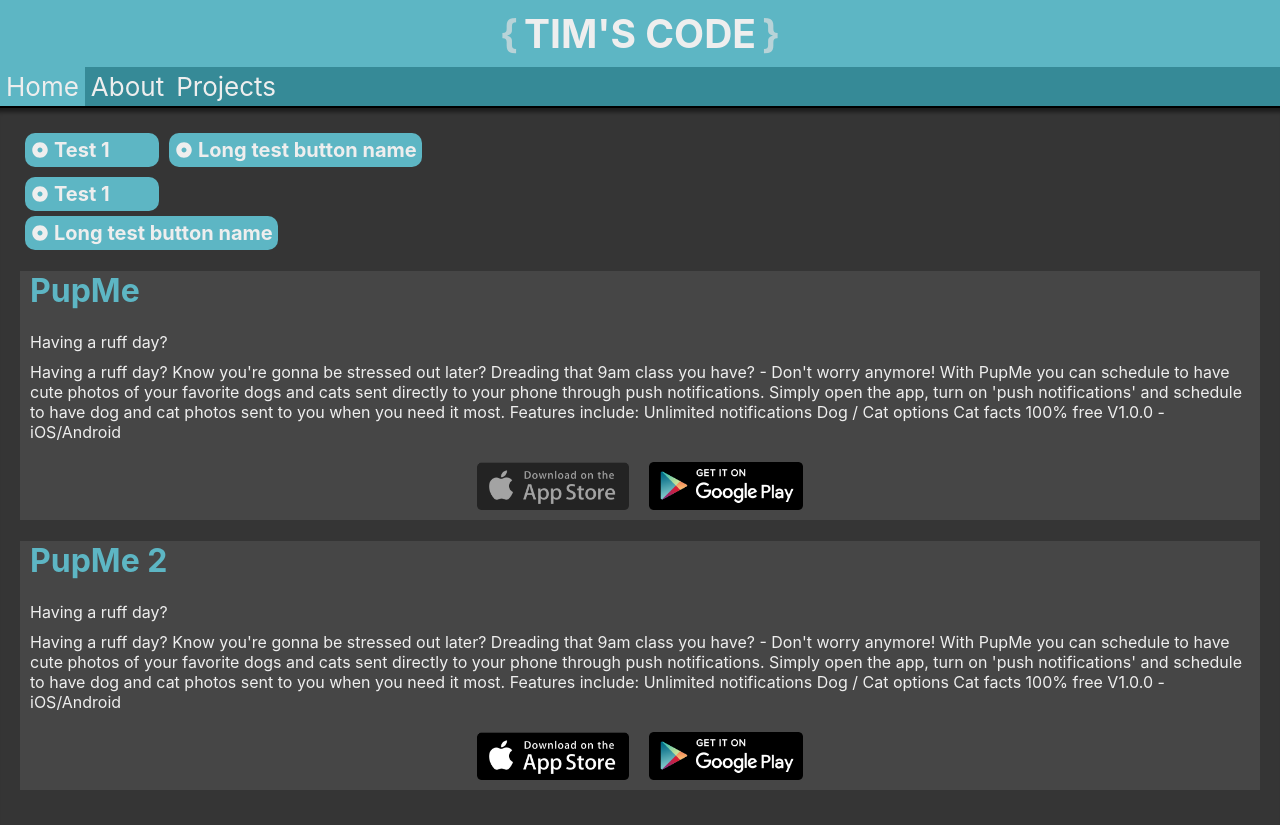
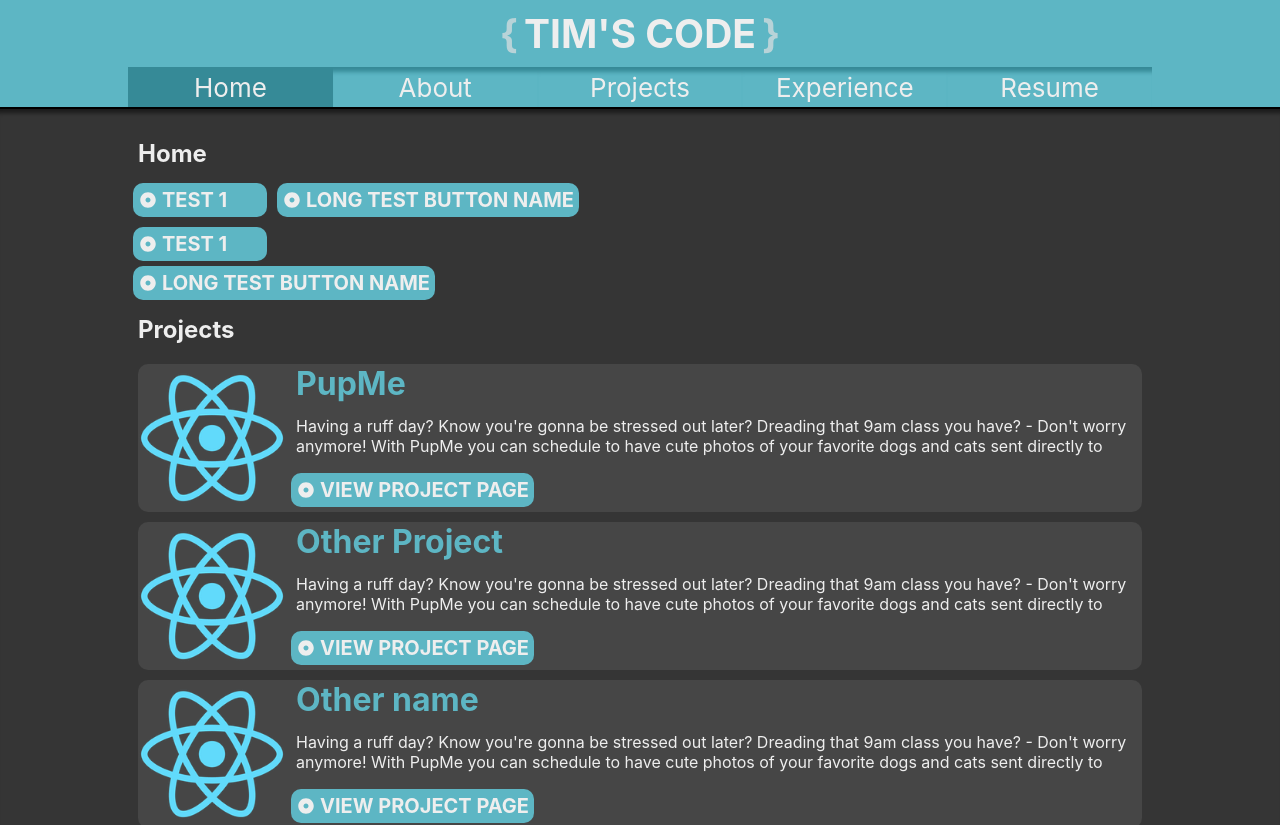
Before and after one commit to TimJAllen/Website, a React (Create React App) app: page / in a window 1280 px wide. Shown: the top 825 px of the page. Built offline with nearby package versions, Linux system fonts and the light colour scheme.

Commit message:
Updated Home page, added in PageList and ProjectPeak element, started setting up Link

```diff
--- a/src/App.js
+++ b/src/App.js
@@ -1,7 +1,7 @@
 import React, { Component } from 'react';
 import { BrowserRouter as Router, Route, Link, withRouter } from 'react-router-dom';
 import { Header, Footer } from './components/layout';
-import { Home, About } from './components/pages';
+import { Home, About, ProjectList } from './components/pages';
 import './components/styles/App.scss';
 import data from './statics/site_content.json';
 
@@ -19,6 +19,7 @@ class App extends Component {
 						<Route exact path='/' render={(props) => <Home {...props} data={data} />} />
 						<Route path='/about' render={(props) => <About {...props} data={data.about} />} />
 						<Route path='/topics' render={(props) => <Topics {...props} data={data} />} />
+						<Route path='/projects' render={(props) => <ProjectList {...props} data={data} />} />
 					</div>
 
 					<Footer />
--- a/src/components/layout/Header.js
+++ b/src/components/layout/Header.js
@@ -23,8 +23,18 @@ export class Header extends Component {
 						</Link>
 					</li>
 					<li>
-						<Link to='/topics' className='link'>
+						<Link to='/projects' className='link'>
 							Projects
+						</Link>
+					</li>
+					<li>
+						<Link to='/experience' className='link'>
+							Experience
+						</Link>
+					</li>
+					<li>
+						<Link to='/resume' className='link'>
+							Resume
 						</Link>
 					</li>
 				</ul>
--- a/src/components/pages/Home.js
+++ b/src/components/pages/Home.js
@@ -1,21 +1,21 @@
 import React, { Component } from 'react';
 import PropTypes from 'prop-types';
-import { TextButton } from './../prefabs';
-import { Project } from './';
+import { TextButton, ProjectPeak } from './../prefabs';
+import { ProjectList } from './';
 
 export class Home extends Component {
 	render() {
-		const { projects } = this.props.data;
+		const { data } = this.props;
 		return (
 			<div className='content'>
-				{/* <h2>Home</h2> */}
+				<h2>Home</h2>
 				<div style={{ display: 'flex', flexDirection: 'row' }}>
 					<TextButton text={'Test 1'} onClick={() => {}} />
 					<TextButton text={'Long test button name'} onClick={() => {}} />
 				</div>
 				<TextButton text={'Test 1'} onClick={() => {}} />
 				<TextButton text={'Long test button name'} onClick={() => {}} />
-				{projects.map((p) => <Project project={p} key={p.name} />)}
+				<ProjectList data={data} />
 			</div>
 		);
 	}
--- a/src/components/pages/Project.js
+++ b/src/components/pages/Project.js
@@ -4,10 +4,10 @@ import { AppStoreButton } from './../prefabs';
 
 export class Project extends Component {
 	render() {
-		const { name, description, fullDescription, links } = this.props.project;
+		const { displayName, description, fullDescription, links } = this.props.project;
 		const { appstore, playstore } = links;
 
-		const Title = () => (name ? <h1 className='title'>{name}</h1> : '');
+		const Title = () => (displayName ? <h1 className='title'>{displayName}</h1> : '');
 		const Description = () => (description ? <p>{description}</p> : '');
 		const FullDescription = () => (fullDescription ? <p>{fullDescription}</p> : '');
 		const Buttons = () =>
--- /dev/null
+++ b/src/components/pages/ProjectList.js
@@ -0,0 +1,21 @@
+import React, { Component } from 'react';
+import PropTypes from 'prop-types';
+import { ProjectPeak } from './../prefabs';
+
+export class Home extends Component {
+	render() {
+		const { data } = this.props;
+		return (
+			<div className='content'>
+				<h2>Projects</h2>
+				{data.projects.map((p) => <ProjectPeak project={p} key={p.name} />)}
+			</div>
+		);
+	}
+}
+
+Home.propTypes = {
+	data: PropTypes.object.isRequired
+};
+
+export default Home;
--- a/src/components/pages/index.js
+++ b/src/components/pages/index.js
@@ -1,5 +1,6 @@
 import About from './About';
 import Home from './Home';
 import Project from './Project';
+import ProjectList from './ProjectList';
 
-export { About, Home, Project };
+export { About, Home, Project, ProjectList };
--- /dev/null
+++ b/src/components/prefabs/ProjectPeak.js
@@ -0,0 +1,32 @@
+import React, { Component } from 'react';
+import PropTypes from 'prop-types';
+import { TextButton } from './../prefabs';
+import ImageSrc from './../../statics/images/logo192.png';
+
+export class ProjectPeak extends Component {
+	render() {
+		const { name, displayName, fullDescription } = this.props.project;
+
+		const Title = () => (displayName ? <h1 className='title'>{displayName}</h1> : '');
+		const FullDescription = () => (fullDescription ? <p className='description'>{fullDescription}</p> : '');
+		const Button = () => <TextButton text='View Project Page' link={`projects/${name}`} />;
+		const Image = () => <img src={ImageSrc} alt='' className='img' />;
+
+		return (
+			<div className='Project-Peak'>
+				<Image />
+				<div className='text-container'>
+					<Title />
+					<FullDescription />
+					<Button />
+				</div>
+			</div>
+		);
+	}
+}
+
+ProjectPeak.propTypes = {
+	project: PropTypes.object.isRequired
+};
+
+export default ProjectPeak;
--- a/src/components/prefabs/TextButton.js
+++ b/src/components/prefabs/TextButton.js
@@ -1,16 +1,26 @@
 import React, { Component } from 'react';
 import PropTypes from 'prop-types';
+import { Link } from 'react-router-dom';
 import { FaDotCircle } from 'react-icons/fa';
 
 export class TextButton extends Component {
+	// onClick = () => {
+	// 	const { link, onClick } = this.props;
+	// 	if (!!link) {
+	// 		//route
+	// 	} else {
+	// 		onClick();
+	// 	}
+	// };
+
 	render() {
-		const { text } = this.props;
+		const { text, link } = this.props;
 		return (
-			<div className='Button'>
+			<Link to={link} className='Button'>
 				<FaDotCircle className='icon' />
 				<div className='spacing' />
-				<div className='text'>{text}</div>
-			</div>
+				<div className='text'>{text.toUpperCase()}</div>
+			</Link>
 		);
 	}
 }
@@ -19,7 +29,8 @@ TextButton.propTypes = {
 	// icon: PropTypes.string,
 	// iconPosition: PropTypes.oneOf([ 'left', 'right' ]),
 	text: PropTypes.string.isRequired,
-	onClick: PropTypes.func.isRequired
+	onClick: PropTypes.func,
+	link: PropTypes.string
 };
 
 export default TextButton;
--- a/src/components/prefabs/index.js
+++ b/src/components/prefabs/index.js
@@ -1,4 +1,5 @@
 import TextButton from './TextButton';
 import AppStoreButton from './AppStoreButton';
+import ProjectPeak from './ProjectPeak';
 
-export { TextButton, AppStoreButton };
+export { TextButton, AppStoreButton, ProjectPeak };
--- a/src/components/styles/App.scss
+++ b/src/components/styles/App.scss
@@ -25,6 +25,7 @@ p {
 //#################### HEADER ####################
 .Header {
 	// height: $header-height;
+	padding: 0 $content-vertical-spacing;
 	background-color: $primary-color;
 	display: flex;
 	flex-direction: column;
@@ -75,15 +76,19 @@ p {
 		list-style-type: none;
 		margin: 0;
 		padding: 0;
-		overflow: hidden;
-		background-color: $primary-color-highlighted;
+		display: flex;
+		flex-direction: row;
+		background-color: $primary-color;
 		width: 100%;
+		border-top: solid 1px $primary-color-highlighted;
 
 		li {
 			float: left;
 			flex: 1;
 			display: flex;
-			flex-direction: row;
+			-webkit-box-shadow: inset 0 8px 4px -4px $primary-color-highlighted;
+			-moz-box-shadow: inset 0 8px 4px -4px $primary-color-highlighted;
+			box-shadow: inset 0 8px 4px -4px $primary-color-highlighted;
 
 			.link {
 				display: inline-block;
@@ -94,20 +99,21 @@ p {
 				flex: 1;
 
 				&:hover {
-					background-color: $background-color;
+					background-color: $primary-color-highlighted;
 				}
 			}
 		}
 	}
 
 	.active {
-		background-color: $primary-color;
+		background-color: $primary-color-highlighted;
 	}
 }
 
 //#################### PAGE CONTENT ####################
 .Page {
-	padding: $content-spacing;
+	// padding: $content-spacing;
+	padding: $content-spacing $content-vertical-spacing;
 	min-height: $page-height;
 	background-color: $background-color;
 	color: $text;
@@ -157,7 +163,7 @@ p {
 	display: flex;
 	flex-direction: column;
 	justify-content: space-around;
-	padding: 4px;
+	padding: 4px $content-vertical-spacing;
 
 	p {
 		text-align: center;
@@ -173,11 +179,13 @@ p {
 	flex-direction: row;
 	padding: $button-padding;
 	margin: $button-padding;
-	border-radius: 10px;
+	border: 0px;
+	border-radius: $border-radius;
 	background: $primary-color;
 	align-items: center;
 	justify-content: flex-start;
 	width: fit-content;
+	text-decoration: none;
 
 	.icon {
 		width: 20px;
@@ -208,11 +216,39 @@ p {
 	width: auto;
 	height: 48px;
 	margin: 10px;
-	// -webkit-filter: grayscale(100%);
-	// filter: grayscale(100%);
+}
 
-	// &:hover {
-	// 	-webkit-filter: grayscale(0%);
-	// 	filter: grayscale(0%);
-	// }
+.Project-Peak {
+	height: 148px;
+	display: flex;
+	flex-direction: row;
+	background-color: $background-color-light;
+	margin: 10px;
+	max-width: 100%;
+	border-radius: $border-radius;
+
+	img {
+		float: left;
+		height: 100%;
+		width: auto;
+	}
+
+	.text-container {
+		flex: 1;
+		// align-items: center;
+		display: flex;
+		flex-direction: column;
+
+		.title {
+			margin: 0px 10px;
+			flex: 1;
+			// text-align: center;
+		}
+
+		.description {
+			flex: 1;
+			overflow: hidden;
+			text-overflow: ellipsis;
+		}
+	}
 }
--- a/src/components/styles/globals.scss
+++ b/src/components/styles/globals.scss
@@ -10,9 +10,11 @@ $text: #eee;
 $text-unfocused: #e0e0e0b0;
 
 $button-padding: 5px;
+$border-radius: 10px;
 
 $header-height: 100px;
 // $footer-height: 40px;
 $page-height: calc(100vh - 100px);
 
 $content-spacing: 20px;
+$content-vertical-spacing: calc(calc(100vw - 1024px) / 2);
--- a/src/statics/site_content.json
+++ b/src/statics/site_content.json
@@ -1,7 +1,7 @@
 {
 	"projects": [
 		{
-			"name": "PupMe",
+			"name": "pupme",
 			"displayName": "PupMe",
 			"description": "Having a ruff day?",
 			"fullDescription": "Having a ruff day? Know you're gonna be stressed out later? Dreading that 9am class you have? - Don't worry anymore! With PupMe you can schedule to have cute photos of your favorite dogs and cats sent directly to your phone through push notifications.\nSimply open the app, turn on 'push notifications' and schedule to have dog and cat photos sent to you when you need it most.\nFeatures include:\nUnlimited notifications\nDog / Cat options\nCat facts\n100% free\nV1.0.0 - iOS/Android",
@@ -29,8 +29,64 @@
 			]
 		},
 		{
-			"name": "PupMe 2",
-			"displayName": "PupMe",
+			"name": "other1",
+			"displayName": "Other Project",
+			"description": "Having a ruff day?",
+			"fullDescription": "Having a ruff day? Know you're gonna be stressed out later? Dreading that 9am class you have? - Don't worry anymore! With PupMe you can schedule to have cute photos of your favorite dogs and cats sent directly to your phone through push notifications.\nSimply open the app, turn on 'push notifications' and schedule to have dog and cat photos sent to you when you need it most.\nFeatures include:\nUnlimited notifications\nDog / Cat options\nCat facts\n100% free\nV1.0.0 - iOS/Android",
+			"links": {
+				"appstore": {
+					"available": true,
+					"link": "google.com"
+				},
+				"playstore": {
+					"available": true,
+					"link": "google.com"
+				},
+				"website": "google.com"
+			},
+			"images": "",
+			"content": [
+				{
+					"title": "PupMe",
+					"text": "Having a ruff day?"
+				},
+				{
+					"title": "PupMe",
+					"text": "Having a ruff day?"
+				}
+			]
+		},
+		{
+			"name": "other2",
+			"displayName": "Other name",
+			"description": "Having a ruff day?",
+			"fullDescription": "Having a ruff day? Know you're gonna be stressed out later? Dreading that 9am class you have? - Don't worry anymore! With PupMe you can schedule to have cute photos of your favorite dogs and cats sent directly to your phone through push notifications.\nSimply open the app, turn on 'push notifications' and schedule to have dog and cat photos sent to you when you need it most.\nFeatures include:\nUnlimited notifications\nDog / Cat options\nCat facts\n100% free\nV1.0.0 - iOS/Android",
+			"links": {
+				"appstore": {
+					"available": true,
+					"link": "google.com"
+				},
+				"playstore": {
+					"available": true,
+					"link": "google.com"
+				},
+				"website": "google.com"
+			},
+			"images": "",
+			"content": [
+				{
+					"title": "PupMe",
+					"text": "Having a ruff day?"
+				},
+				{
+					"title": "PupMe",
+					"text": "Having a ruff day?"
+				}
+			]
+		},
+		{
+			"name": "another",
+			"displayName": "somethin",
 			"description": "Having a ruff day?",
 			"fullDescription": "Having a ruff day? Know you're gonna be stressed out later? Dreading that 9am class you have? - Don't worry anymore! With PupMe you can schedule to have cute photos of your favorite dogs and cats sent directly to your phone through push notifications.\nSimply open the app, turn on 'push notifications' and schedule to have dog and cat photos sent to you when you need it most.\nFeatures include:\nUnlimited notifications\nDog / Cat options\nCat facts\n100% free\nV1.0.0 - iOS/Android",
 			"links": {
```
Also changed, not shown: src/statics/images/logo192.png (added).
